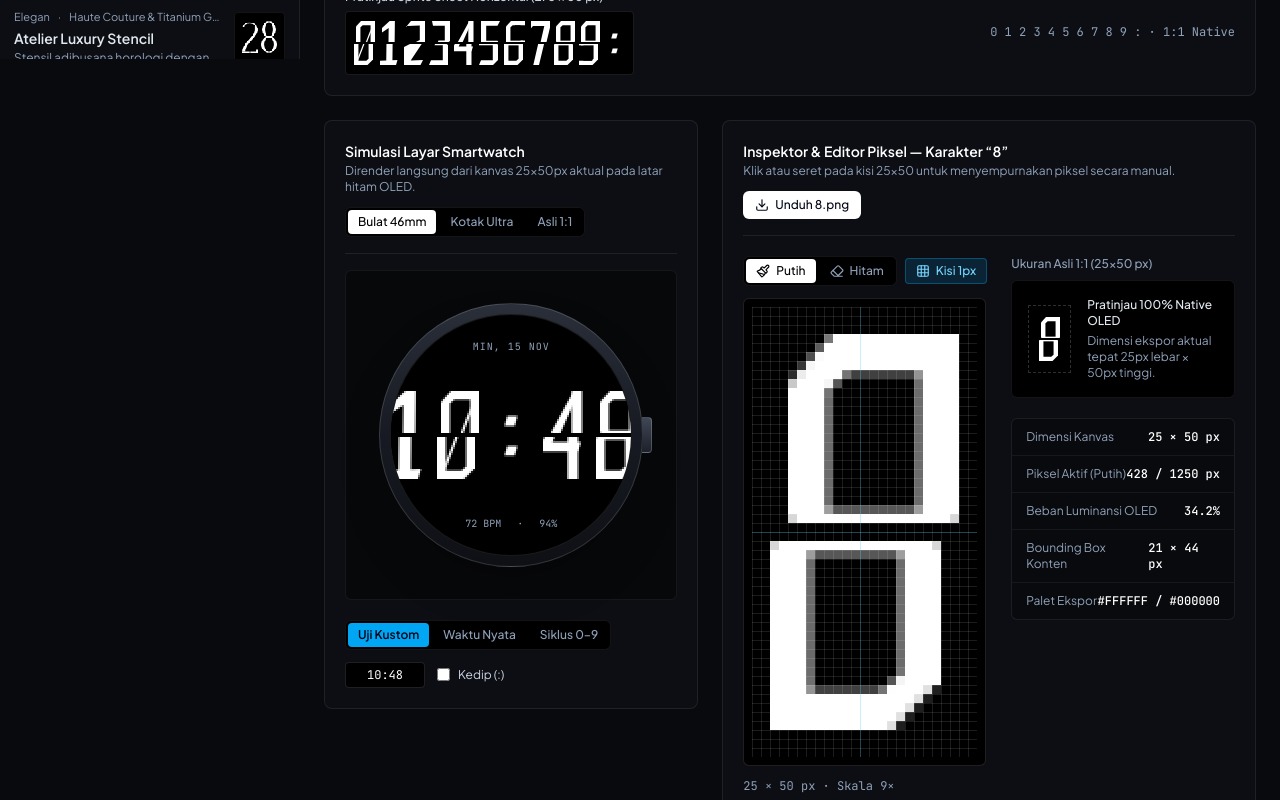
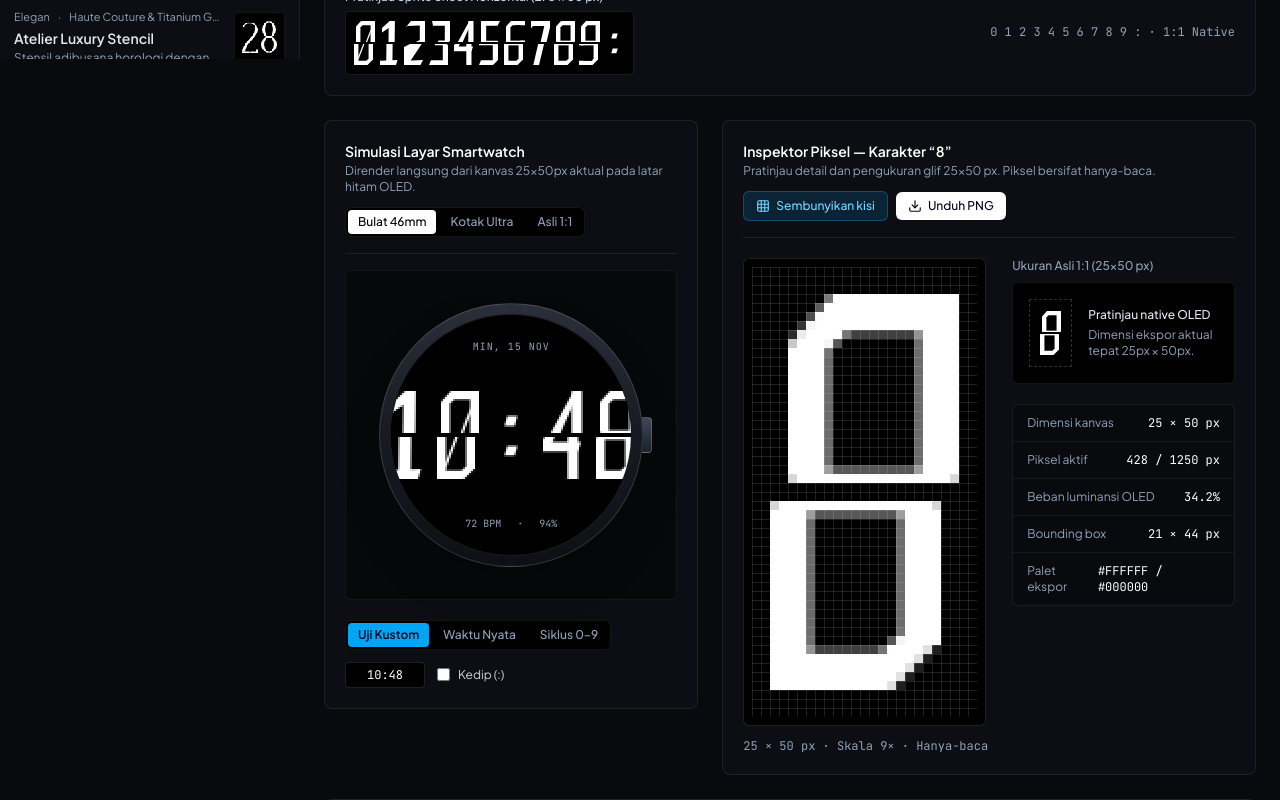
Before and after one commit to MazBayID/clock_icon, a React (Vite) app: page / in a window 1280 px wide. Shown: the part 800-1600 px from the top of the page. Built offline with nearby package versions, Linux system fonts and the light colour scheme.

Commit message:
Convert glyph inspector to read-only

```diff
--- a/src/components/PixelInspector.tsx
+++ b/src/components/PixelInspector.tsx
@@ -1,5 +1,5 @@
 import React, { useEffect, useMemo, useRef, useState } from 'react';
-import { Download, Eraser, Grid3X3, Paintbrush, RotateCcw } from 'lucide-react';
+import { Download, Grid3X3 } from 'lucide-react';
 import {
   GLYPH_HEIGHT,
   GLYPH_WIDTH,
@@ -19,296 +19,134 @@ interface PixelInspectorProps {
   char: GlyphChar;
   styleId: StyleId;
   options: GlyphRenderOptions;
-  customPixels?: Uint8ClampedArray | null;
-  onUpdateCustomPixels: (char: GlyphChar, pixels: Uint8ClampedArray) => void;
-  onResetCustomPixels: (char: GlyphChar) => void;
   onDownloadGlyph: (char: GlyphChar) => void;
 }
 
-const ZOOM = 9; // 25*9 = 225px, 50*9 = 450px
+const ZOOM = 9;
 
 export const PixelInspector: React.FC<PixelInspectorProps> = ({
   char,
   styleId,
   options,
-  customPixels,
-  onUpdateCustomPixels,
-  onResetCustomPixels,
   onDownloadGlyph,
 }) => {
   const [showGrid, setShowGrid] = useState(true);
-  const [brushMode, setBrushMode] = useState<'paint' | 'erase'>('paint');
-  const [isDrawing, setIsDrawing] = useState(false);
-  const [hoverCoord, setHoverCoord] = useState<{ x: number; y: number; lum: number } | null>(
-    null
-  );
+  const [hoverCoord, setHoverCoord] = useState<{ x: number; y: number; lum: number } | null>(null);
   const gridCanvasRef = useRef<HTMLCanvasElement | null>(null);
 
-  // Compute current 25x50 pixel buffer & metrics
   const { alphaMap, metrics } = useMemo(() => {
-    const c = renderGlyphToCanvas(char, styleId, options, customPixels);
+    const canvas = renderGlyphToCanvas(char, styleId, options, null);
     return {
-      alphaMap: extractAlphaMap(c),
-      metrics: computeGlyphMetrics(c) as GlyphMetrics,
+      alphaMap: extractAlphaMap(canvas),
+      metrics: computeGlyphMetrics(canvas) as GlyphMetrics,
     };
-  }, [char, styleId, options, customPixels]);
+  }, [char, styleId, options]);
 
-  // Draw zoomed 25x50 pixel grid onto inspector canvas
   useEffect(() => {
     const canvas = gridCanvasRef.current;
-    if (!canvas) return;
-    const ctx = canvas.getContext('2d')!;
-    const w = GLYPH_WIDTH * ZOOM;
-    const h = GLYPH_HEIGHT * ZOOM;
+    const ctx = canvas?.getContext('2d');
+    if (!canvas || !ctx) return;
 
+    const width = GLYPH_WIDTH * ZOOM;
+    const height = GLYPH_HEIGHT * ZOOM;
     ctx.fillStyle = '#000000';
-    ctx.fillRect(0, 0, w, h);
+    ctx.fillRect(0, 0, width, height);
 
     for (let y = 0; y < GLYPH_HEIGHT; y++) {
       for (let x = 0; x < GLYPH_WIDTH; x++) {
-        const lum = alphaMap[y * GLYPH_WIDTH + x];
-        if (lum > 0) {
-          ctx.fillStyle = `rgb(${lum},${lum},${lum})`;
+        const luminance = alphaMap[y * GLYPH_WIDTH + x];
+        if (luminance > 0) {
+          ctx.fillStyle = `rgb(${luminance}, ${luminance}, ${luminance})`;
           ctx.fillRect(x * ZOOM, y * ZOOM, ZOOM, ZOOM);
         }
       }
     }
 
     if (showGrid) {
-      ctx.strokeStyle = 'rgba(255, 255, 255, 0.11)';
+      ctx.strokeStyle = 'rgba(255,255,255,.12)';
       ctx.lineWidth = 1;
       ctx.beginPath();
       for (let x = 0; x <= GLYPH_WIDTH; x++) {
         const px = x * ZOOM + 0.5;
         ctx.moveTo(px, 0);
-        ctx.lineTo(px, h);
+        ctx.lineTo(px, height);
       }
       for (let y = 0; y <= GLYPH_HEIGHT; y++) {
         const py = y * ZOOM + 0.5;
         ctx.moveTo(0, py);
-        ctx.lineTo(w, py);
+        ctx.lineTo(width, py);
       }
-      ctx.stroke();
-
-      // Center axes crosshair guide
-      ctx.strokeStyle = 'rgba(56, 189, 248, 0.25)';
-      ctx.beginPath();
-      ctx.moveTo(Math.floor(GLYPH_WIDTH / 2) * ZOOM + 0.5, 0);
-      ctx.lineTo(Math.floor(GLYPH_WIDTH / 2) * ZOOM + 0.5, h);
-      ctx.moveTo(0, (GLYPH_HEIGHT / 2) * ZOOM + 0.5);
-      ctx.lineTo(w, (GLYPH_HEIGHT / 2) * ZOOM + 0.5);
       ctx.stroke();
     }
   }, [alphaMap, showGrid]);
 
-  const applyPixelAtEvent = (e: React.PointerEvent<HTMLCanvasElement>) => {
-    const canvas = gridCanvasRef.current;
-    if (!canvas) return;
-    const rect = canvas.getBoundingClientRect();
-    const x = Math.floor(((e.clientX - rect.left) / rect.width) * GLYPH_WIDTH);
-    const y = Math.floor(((e.clientY - rect.top) / rect.height) * GLYPH_HEIGHT);
-    if (x < 0 || x >= GLYPH_WIDTH || y < 0 || y >= GLYPH_HEIGHT) return;
-
-    const next = new Uint8ClampedArray(alphaMap);
-    const targetVal = brushMode === 'paint' ? 255 : 0;
-    const idx = y * GLYPH_WIDTH + x;
-    setHoverCoord({ x, y, lum: targetVal });
-    if (next[idx] !== targetVal) {
-      next[idx] = targetVal;
-      onUpdateCustomPixels(char, next);
+  const handlePointerMove = (event: React.PointerEvent<HTMLCanvasElement>) => {
+    const rect = event.currentTarget.getBoundingClientRect();
+    const x = Math.floor(((event.clientX - rect.left) / rect.width) * GLYPH_WIDTH);
+    const y = Math.floor(((event.clientY - rect.top) / rect.height) * GLYPH_HEIGHT);
+    if (x < 0 || x >= GLYPH_WIDTH || y < 0 || y >= GLYPH_HEIGHT) {
+      setHoverCoord(null);
+      return;
     }
-  };
-
-  const handlePointerMove = (e: React.PointerEvent<HTMLCanvasElement>) => {
-    const canvas = gridCanvasRef.current;
-    if (!canvas) return;
-    const rect = canvas.getBoundingClientRect();
-    const x = Math.floor(((e.clientX - rect.left) / rect.width) * GLYPH_WIDTH);
-    const y = Math.floor(((e.clientY - rect.top) / rect.height) * GLYPH_HEIGHT);
-    if (x >= 0 && x < GLYPH_WIDTH && y >= 0 && y < GLYPH_HEIGHT) {
-      setHoverCoord({ x, y, lum: alphaMap[y * GLYPH_WIDTH + x] });
-    }
-    if (isDrawing) {
-      applyPixelAtEvent(e);
-    }
+    setHoverCoord({ x, y, lum: alphaMap[y * GLYPH_WIDTH + x] });
   };
 
   return (
-    <div className="bg-[#0C0E13] border border-white/[0.08] rounded-lg p-5">
+    <section className="bg-[#0C0E13] border border-white/[0.08] rounded-lg p-5">
       <div className="flex flex-wrap items-center justify-between gap-3 pb-4 border-b border-white/[0.08]">
         <div>
-          <h3 className="text-sm font-semibold text-white">
-            Inspektor & Editor Piksel — Karakter “{char}”
-          </h3>
-          <p className="text-xs text-slate-400 mt-0.5">
-            Klik atau seret pada kisi 25×50 untuk menyempurnakan piksel secara manual.
-          </p>
+          <h3 className="text-sm font-semibold text-white">Inspektor Piksel — Karakter “{char}”</h3>
+          <p className="text-xs text-slate-400 mt-0.5">Pratinjau detail dan pengukuran glif 25×50 px. Piksel bersifat hanya-baca.</p>
         </div>
-
         <div className="flex items-center gap-2">
-          {customPixels && (
-            <button
-              type="button"
-              onClick={() => onResetCustomPixels(char)}
-              className="inline-flex items-center gap-1.5 px-3 py-1.5 text-xs font-medium text-amber-300 bg-amber-500/10 hover:bg-amber-500/20 border border-amber-400/30 rounded-md transition-colors whitespace-nowrap cursor-pointer"
-            >
-              <RotateCcw className="w-3.5 h-3.5" />
-              Kembalikan Vektor
-            </button>
-          )}
-          <button
-            type="button"
-            onClick={() => onDownloadGlyph(char)}
-            className="inline-flex items-center gap-1.5 px-3 py-1.5 text-xs font-medium text-slate-950 bg-white hover:bg-slate-200 rounded-md transition-colors whitespace-nowrap cursor-pointer"
-          >
-            <Download className="w-3.5 h-3.5" />
-            Unduh {char === ':' ? 'colon.png' : `${char}.png`}
+          <button type="button" onClick={() => setShowGrid((value) => !value)}
+            aria-pressed={showGrid}
+            className={`inline-flex items-center gap-1.5 px-3 py-1.5 text-xs font-medium rounded-md border transition-colors ${showGrid ? 'bg-sky-500/15 text-sky-300 border-sky-400/30' : 'bg-white/[0.03] text-slate-400 border-white/[0.08] hover:text-white'}`}>
+            <Grid3X3 className="w-3.5 h-3.5" /> {showGrid ? 'Sembunyikan kisi' : 'Tampilkan kisi'}
+          </button>
+          <button type="button" onClick={() => onDownloadGlyph(char)}
+            className="inline-flex items-center gap-1.5 px-3 py-1.5 text-xs font-medium text-slate-950 bg-white hover:bg-slate-200 rounded-md transition-colors">
+            <Download className="w-3.5 h-3.5" /> Unduh PNG
           </button>
         </div>
       </div>
 
       <div className="mt-5 flex flex-col xl:flex-row gap-6 items-start">
-        {/* Zoomed Interactive 25x50 Canvas */}
-        <div className="flex flex-col gap-3">
-          {/* Toolbar */}
-          <div className="flex items-center justify-between gap-2">
-            <div className="flex items-center gap-1 p-0.5 rounded-md bg-black border border-white/[0.08]">
-              <button
-                type="button"
-                onClick={() => setBrushMode('paint')}
-                className={`inline-flex items-center gap-1.5 px-2.5 py-1 text-xs font-medium rounded transition-colors whitespace-nowrap cursor-pointer ${
-                  brushMode === 'paint'
-                    ? 'bg-white text-black'
-                    : 'text-slate-400 hover:text-white'
-                }`}
-              >
-                <Paintbrush className="w-3.5 h-3.5" />
-                Putih
-              </button>
-              <button
-                type="button"
-                onClick={() => setBrushMode('erase')}
-                className={`inline-flex items-center gap-1.5 px-2.5 py-1 text-xs font-medium rounded transition-colors whitespace-nowrap cursor-pointer ${
-                  brushMode === 'erase'
-                    ? 'bg-white text-black'
-                    : 'text-slate-400 hover:text-white'
-                }`}
-              >
-                <Eraser className="w-3.5 h-3.5" />
-                Hitam
-              </button>
-            </div>
-
-            <button
-              type="button"
-              onClick={() => setShowGrid((g) => !g)}
-              className={`inline-flex items-center gap-1.5 px-2.5 py-1 text-xs font-medium rounded border transition-colors whitespace-nowrap cursor-pointer ${
-                showGrid
-                  ? 'bg-sky-500/15 text-sky-300 border-sky-400/30'
-                  : 'bg-white/[0.03] text-slate-400 border-white/[0.08] hover:text-white'
-              }`}
-            >
-              <Grid3X3 className="w-3.5 h-3.5" />
-              Kisi 1px
-            </button>
+        <div className="flex flex-col gap-3 max-w-full overflow-x-auto">
+          <div className="p-2 bg-black border border-white/[0.12] rounded-md inline-block self-start">
+            <canvas ref={gridCanvasRef} width={GLYPH_WIDTH * ZOOM} height={GLYPH_HEIGHT * ZOOM}
+              onPointerMove={handlePointerMove} onPointerLeave={() => setHoverCoord(null)}
+              aria-label={`Pembesaran glif ${char}, ${GLYPH_WIDTH} kali ${GLYPH_HEIGHT} piksel`}
+              className="block pixelated-canvas"
+              style={{ width: `${GLYPH_WIDTH * ZOOM}px`, height: `${GLYPH_HEIGHT * ZOOM}px` }} />
           </div>
-
-          <div className="p-2 bg-black border border-white/[0.12] rounded-md inline-block self-start">
-            <canvas
-              ref={gridCanvasRef}
-              width={GLYPH_WIDTH * ZOOM}
-              height={GLYPH_HEIGHT * ZOOM}
-              onPointerDown={(e) => {
-                setIsDrawing(true);
-                e.currentTarget.setPointerCapture(e.pointerId);
-                applyPixelAtEvent(e);
-              }}
-              onPointerMove={handlePointerMove}
-              onPointerUp={() => setIsDrawing(false)}
-              onPointerLeave={() => {
-                setIsDrawing(false);
-                setHoverCoord(null);
-              }}
-              className="block cursor-crosshair touch-none"
-              style={{
-                width: `${GLYPH_WIDTH * ZOOM}px`,
-                height: `${GLYPH_HEIGHT * ZOOM}px`,
-              }}
-            />
-          </div>
-
           <div className="text-xs font-mono-tabular text-slate-400 h-4">
-            {hoverCoord ? (
-              <span>
-                X:{hoverCoord.x.toString().padStart(2, '0')} · Y:
-                {hoverCoord.y.toString().padStart(2, '0')} · L:{hoverCoord.lum}
-              </span>
-            ) : (
-              <span>25 × 50 px · Skala 9×</span>
-            )}
+            {hoverCoord ? `X:${String(hoverCoord.x).padStart(2, '0')} · Y:${String(hoverCoord.y).padStart(2, '0')} · L:${hoverCoord.lum}` : '25 × 50 px · Skala 9× · Hanya-baca'}
           </div>
         </div>
 
-        {/* Right Side: 1:1 Native Scale & Telemetry */}
         <div className="flex-1 w-full space-y-5">
           <div>
-            <div className="text-xs font-medium text-slate-400 mb-2">
-              Ukuran Asli 1:1 (25×50 px)
-            </div>
+            <div className="text-xs font-medium text-slate-400 mb-2">Ukuran Asli 1:1 (25×50 px)</div>
             <div className="flex items-center gap-4 p-4 rounded-md bg-black border border-white/[0.08]">
               <div className="p-2 border border-dashed border-white/[0.18] bg-black inline-block">
-                <GlyphCanvas
-                  char={char}
-                  styleId={styleId}
-                  options={options}
-                  customPixels={customPixels}
-                  scale={1}
-                />
+                <GlyphCanvas char={char} styleId={styleId} options={options} customPixels={null} scale={1} />
               </div>
               <div className="text-xs text-slate-400 space-y-1">
-                <div className="text-slate-200 font-medium">
-                  Pratinjau 100% Native OLED
-                </div>
-                <div>Dimensi ekspor aktual tepat 25px lebar × 50px tinggi.</div>
+                <div className="text-slate-200 font-medium">Pratinjau native OLED</div>
+                <div>Dimensi ekspor aktual tepat 25px × 50px.</div>
               </div>
             </div>
           </div>
-
-          {/* Metrics Table */}
           <div className="border border-white/[0.08] rounded-md divide-y divide-white/[0.06] bg-[#090A0D]">
-            <div className="px-3.5 py-2.5 flex items-center justify-between text-xs">
-              <span className="text-slate-400">Dimensi Kanvas</span>
-              <span className="font-mono-tabular text-white font-medium">
-                25 × 50 px
-              </span>
-            </div>
-            <div className="px-3.5 py-2.5 flex items-center justify-between text-xs">
-              <span className="text-slate-400">Piksel Aktif (Putih)</span>
-              <span className="font-mono-tabular text-white font-medium">
-                {metrics.activePixels} / {metrics.totalPixels} px
-              </span>
-            </div>
-            <div className="px-3.5 py-2.5 flex items-center justify-between text-xs">
-              <span className="text-slate-400">Beban Luminansi OLED</span>
-              <span className="font-mono-tabular text-white font-medium">
-                {metrics.fillPercent}%
-              </span>
-            </div>
-            <div className="px-3.5 py-2.5 flex items-center justify-between text-xs">
-              <span className="text-slate-400">Bounding Box Konten</span>
-              <span className="font-mono-tabular text-white font-medium">
-                {metrics.boundingBox.width} × {metrics.boundingBox.height} px
-              </span>
-            </div>
-            <div className="px-3.5 py-2.5 flex items-center justify-between text-xs">
-              <span className="text-slate-400">Palet Ekspor</span>
-              <span className="font-mono-tabular text-white font-medium">
-                #FFFFFF / #000000
-              </span>
-            </div>
+            <div className="px-3.5 py-2.5 flex items-center justify-between text-xs"><span className="text-slate-400">Dimensi kanvas</span><span className="font-mono-tabular text-white">25 × 50 px</span></div>
+            <div className="px-3.5 py-2.5 flex items-center justify-between text-xs"><span className="text-slate-400">Piksel aktif</span><span className="font-mono-tabular text-white">{metrics.activePixels} / {metrics.totalPixels} px</span></div>
+            <div className="px-3.5 py-2.5 flex items-center justify-between text-xs"><span className="text-slate-400">Beban luminansi OLED</span><span className="font-mono-tabular text-white">{metrics.fillPercent}%</span></div>
+            <div className="px-3.5 py-2.5 flex items-center justify-between text-xs"><span className="text-slate-400">Bounding box</span><span className="font-mono-tabular text-white">{metrics.boundingBox.width} × {metrics.boundingBox.height} px</span></div>
+            <div className="px-3.5 py-2.5 flex items-center justify-between text-xs"><span className="text-slate-400">Palet ekspor</span><span className="font-mono-tabular text-white">#FFFFFF / #000000</span></div>
           </div>
         </div>
       </div>
-    </div>
+    </section>
   );
 };
```
